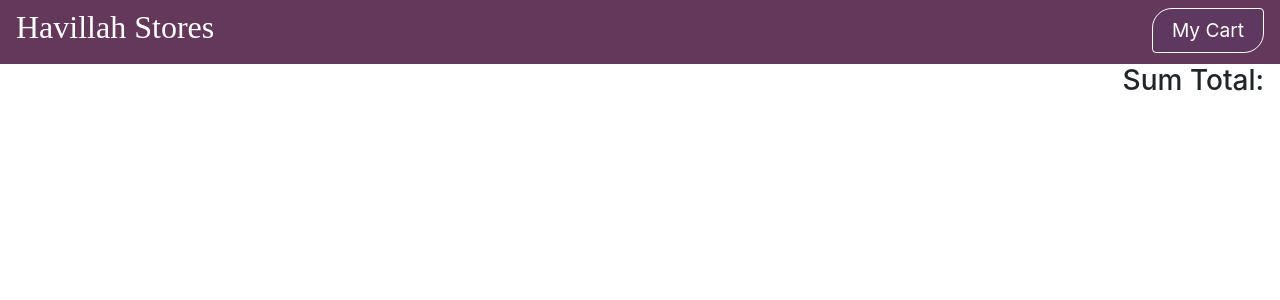
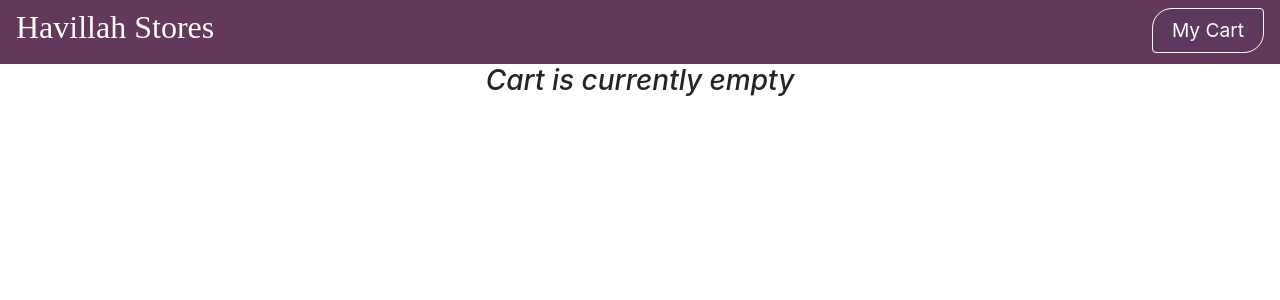
Before and after one commit to EmmanuelTheCoder/ecommerce-sample, a React (Create React App) app: page /cart in a window 1280 px wide. Shown: the top 300 px of the page. Built offline with nearby package versions, Linux system fonts and the light colour scheme.

Commit message:
done with cart. phewww!

```diff
--- a/src/App.css
+++ b/src/App.css
@@ -62,12 +62,9 @@
 }
 
 
-.cart-sum-total{
-  text-align: right;
-  padding-right: 1rem;
-  margin-top: 2rem;
-}
 
 .cart-total-amount{
   font-size: 1.5rem;
+  text-align: right;
+  padding-right: 1rem;
 }
--- a/src/components/cartItems.js
+++ b/src/components/cartItems.js
@@ -5,9 +5,24 @@ import '../App.css';
 export default function CartItems({items}) {
 
   const quantity = useContext(ProductContext)
-  const {sumTotal} = quantity
+  const {sumTotal, cart} = quantity
 
+  const CartTotal = () =>{
+    if(typeof sumTotal !== undefined && sumTotal !== 0){
+      return <p className="cart-total-amount">${sumTotal}</p>
 
+    }else{
+      return null
+    }
+  }
+
+  const CartTotalOrEmpty = () =>{
+    if(cart.length === 0){
+      return <h3 style={{textAlign: 'center', fontStyle: 'italic'}}>Cart is currently empty</h3>
+    }else{
+      return <h3 style={{textAlign: 'right', paddingRight: '1rem', paddingTop: '3rem'}}>Sum Total:</h3>
+    }
+  }
   const ListHeader = () =>{
     return(
       <div className="cart-list-header">
@@ -56,21 +71,12 @@ export default function CartItems({items}) {
     )
   }
 
-  const CartTotal = () =>{
-    if(typeof sumTotal !== undefined && sumTotal !== 0){
-      return <p className="cart-total-amount">${sumTotal}</p>
-    }else{
-      return null
-    }
-  }
-
-
   return (
     <div className='cartitem-container'>
       {items.length > 0 ? <ListHeader /> : ""}
 
-      <div className="cart-sum-total">
-       <h3>Sum Total:</h3>
+      <div>
+        <CartTotalOrEmpty />
         <CartTotal />
       </div>
 
```
Also changed, not shown: 1 other file (tests, documents, lock files or other folders).
